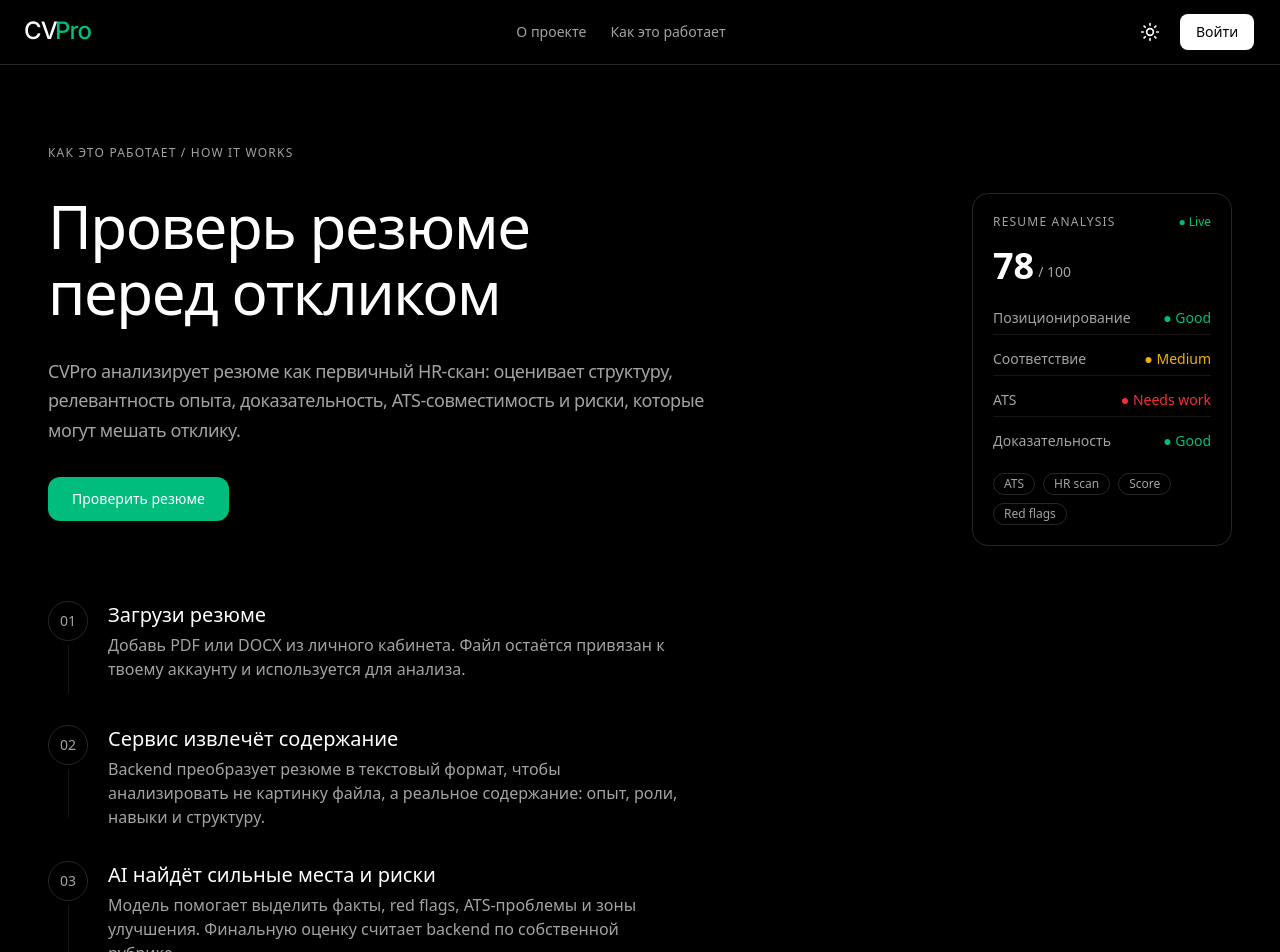
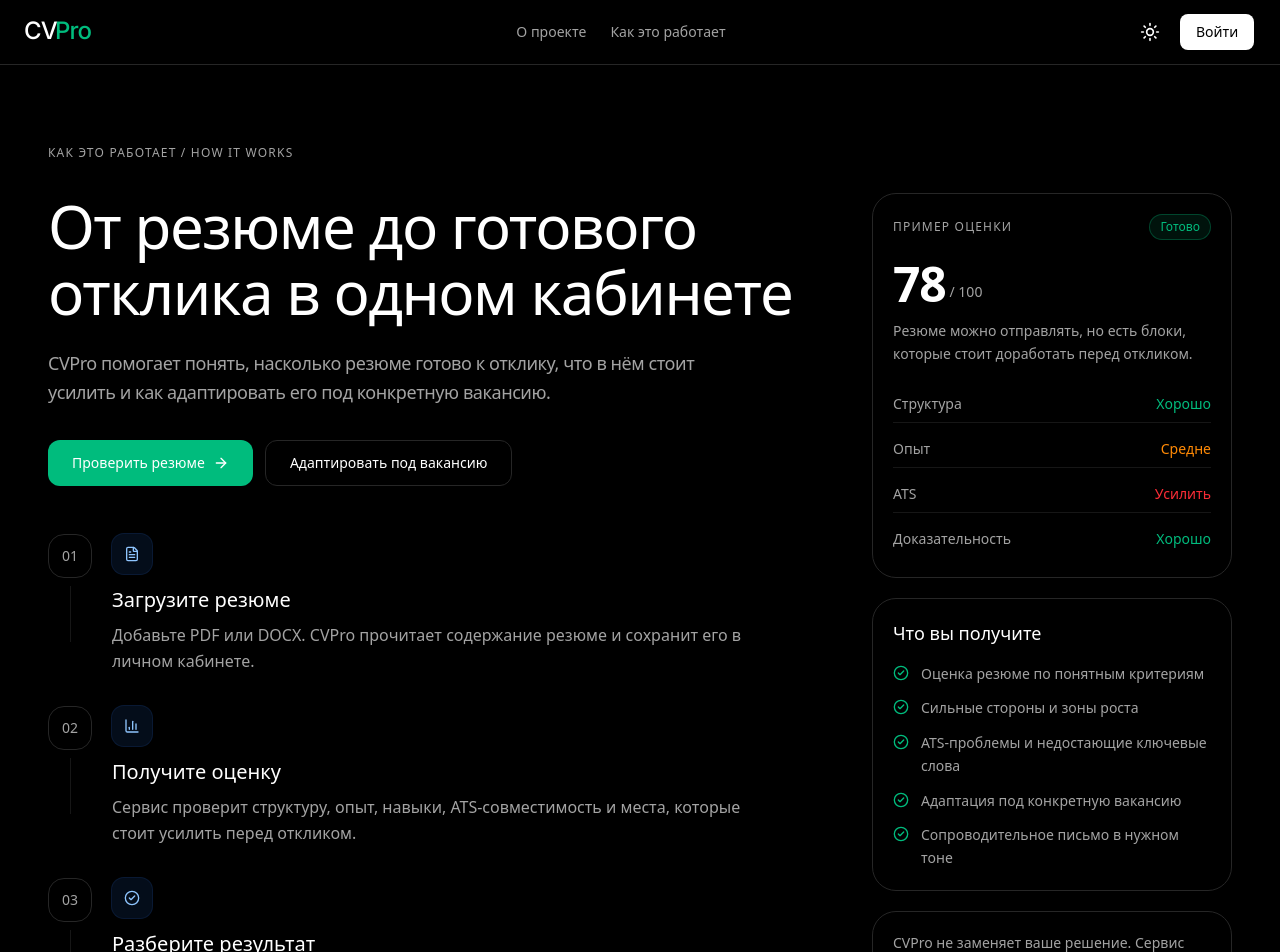
Before and after one commit to 0su0000000i17/CV, a Next.js app in the folder frontend/: page /how-it-works in a window 1280 px wide. Shown: the top 952 px of the page. Built offline with nearby package versions, Linux system fonts and the light colour scheme; no server answers.

Commit message:
Rewrite how it works page for product launch

```diff
--- a/frontend/app/how-it-works/page.tsx
+++ b/frontend/app/how-it-works/page.tsx
@@ -1,57 +1,83 @@
 import Link from 'next/link';
-import { title } from 'process';
+import {
+  ArrowRight,
+  BarChart3,
+  CheckCircle2,
+  FileText,
+  ShieldCheck,
+  Target,
+} from 'lucide-react';
+import type { LucideIcon } from 'lucide-react';
 
-type MetricStatus = 'good' | 'medium' | 'needs work';
+type MetricStatus = 'good' | 'medium' | 'needsWork';
 
-const metrics: { label: string; status: MetricStatus }[] = [
-  { label: 'Позиционирование', status: 'good' },
-  { label: 'Соответствие', status: 'medium' },
-  { label: 'ATS', status: 'needs work' },
-  { label: 'Доказательность', status: 'good' },
+type Step = {
+  number: string;
+  title: string;
+  description: string;
+  icon: LucideIcon;
+};
+
+const steps: Step[] = [
+  {
+    number: '01',
+    title: 'Загрузите резюме',
+    description:
+      'Добавьте PDF или DOCX. CVPro прочитает содержание резюме и сохранит его в личном кабинете.',
+    icon: FileText,
+  },
+  {
+    number: '02',
+    title: 'Получите оценку',
+    description:
+      'Сервис проверит структуру, опыт, навыки, ATS-совместимость и места, которые стоит усилить перед откликом.',
+    icon: BarChart3,
+  },
+  {
+    number: '03',
+    title: 'Разберите результат',
+    description:
+      'В отчёте будет общий score, детализация по блокам и конкретные рекомендации без технической терминологии.',
+    icon: CheckCircle2,
+  },
+  {
+    number: '04',
+    title: 'Адаптируйте под вакансию',
+    description:
+      'Вставьте описание вакансии — CVPro подготовит новую версию резюме под требования работодателя.',
+    icon: Target,
+  },
+  {
+    number: '05',
+    title: 'Скачайте готовый файл',
+    description:
+      'Исходное резюме останется без изменений. Новую версию можно проверить, отредактировать и скачать.',
+    icon: ShieldCheck,
+  },
+];
+
+const metrics: { label: string; value: string; status: MetricStatus }[] = [
+  { label: 'Структура', value: 'Хорошо', status: 'good' },
+  { label: 'Опыт', value: 'Средне', status: 'medium' },
+  { label: 'ATS', value: 'Усилить', status: 'needsWork' },
+  { label: 'Доказательность', value: 'Хорошо', status: 'good' },
 ];
 
 const statusColor: Record<MetricStatus, string> = {
   good: 'text-emerald-500',
-  medium: 'text-yellow-500',
-  'needs work': 'text-red-500',
+  medium: 'text-orange-400',
+  needsWork: 'text-red-500',
 };
 
+const resultItems = [
+  'Оценка резюме по понятным критериям',
+  'Сильные стороны и зоны роста',
+  'ATS-проблемы и недостающие ключевые слова',
+  'Адаптация под конкретную вакансию',
+  'Сопроводительное письмо в нужном тоне',
+];
+
 export default function HowItWorksPage() {
-  const steps = [
-    {
-      number: '01',
-      title: 'Загрузи резюме',
-      description:
-        'Добавь PDF или DOCX из личного кабинета. Файл остаётся привязан к твоему аккаунту и используется для анализа.',
-    },
-    {
-      number: '02',
-      title: 'Сервис извлечёт содержание',
-      description:
-        'Backend преобразует резюме в текстовый формат, чтобы анализировать не картинку файла, а реальное содержание: опыт, роли, навыки и структуру.',
-    },
-    {
-      number: '03',
-      title: 'AI найдёт сильные места и риски',
-      description:
-        'Модель помогает выделить факты, red flags, ATS-проблемы и зоны улучшения. Финальную оценку считает backend по собственной рубрике.',
-    },
-
-    {
-      number: '04',
-      title: 'Адаптируй резюме под вакансию',
-      description:
-        'Выбери резюме, вставь ссылку на вакансию — сервис создаст новую версию, которая точнее попадает в требования работодателя. Исходный файл останется без изменений.',
-    },
-
-    {
-      number: '05',
-      title: 'Получишь понятный результат',
-      description:
-        'В личном кабинете появится итоговая оценка, детализация по метрикам и рекомендации, что стоит усилить перед откликом.',
-    },
-  ];
-
   return (
     <div className="flex flex-1 flex-col">
       <div className="flex-1">
@@ -59,110 +85,144 @@ export default function HowItWorksPage() {
           Как это работает / How it works
         </p>
 
-        <div className="grid grid-cols-1 gap-6 lg:grid-cols-[2fr_auto] lg:gap-12">
-          <div className="space-y-8">
-            <h1 className="text-4xl font-normal leading-[1.1] tracking-tight text-foreground sm:text-5xl md:text-6xl">
-              Проверь резюме <br />
+        <section className="grid grid-cols-1 gap-8 lg:grid-cols-[minmax(0,1fr)_360px] lg:gap-12">
+          <div>
+            <h1 className="max-w-4xl text-4xl font-normal leading-[1.1] tracking-tight text-foreground sm:text-5xl md:text-6xl">
+              От резюме до готового отклика{' '}
               <span className="font-medium text-foreground">
-                перед откликом
+                в одном кабинете
               </span>
             </h1>
 
-            <p className="max-w-2xl text-base font-light leading-relaxed tracking-tight text-muted-foreground md:text-lg">
-              CVPro анализирует резюме как первичный HR-скан: оценивает
-              структуру, релевантность опыта, доказательность, ATS-совместимость
-              и риски, которые могут мешать отклику.
+            <p className="mt-6 max-w-2xl text-base font-light leading-relaxed tracking-tight text-muted-foreground md:text-lg">
+              CVPro помогает понять, насколько резюме готово к отклику, что в
+              нём стоит усилить и как адаптировать его под конкретную вакансию.
             </p>
 
-            <Link
-              href="/dashboard/analyze"
-              className="inline-block rounded-xl bg-emerald-500 px-6 py-3 text-sm font-medium text-white transition-colors hover:bg-emerald-600"
-            >
-              Проверить резюме
-            </Link>
+            <div className="mt-8 flex flex-col gap-3 sm:flex-row sm:flex-wrap">
+              <Link
+                href="/dashboard/analyze"
+                className="inline-flex items-center justify-center gap-2 rounded-xl bg-emerald-500 px-6 py-3 text-sm font-medium text-white transition-colors hover:bg-emerald-600"
+              >
+                Проверить резюме
+                <ArrowRight className="h-4 w-4" />
+              </Link>
 
-            <div className="mt-12 space-y-8">
-              {steps.map((step, index) => (
-                <div key={step.number} className="flex gap-5">
-                  <div className="flex flex-col items-center">
-                    <div className="flex h-10 w-10 items-center justify-center rounded-full border border-border text-sm font-medium text-muted-foreground">
-                      {step.number}
+              <Link
+                href="/dashboard/adapt"
+                className="inline-flex items-center justify-center rounded-xl border border-border px-6 py-3 text-sm font-medium text-foreground transition-colors hover:bg-muted"
+              >
+                Адаптировать под вакансию
+              </Link>
+            </div>
+
+            <div className="mt-12 space-y-6">
+              {steps.map((step, index) => {
+                const Icon = step.icon;
+
+                return (
+                  <div key={step.number} className="flex gap-5">
+                    <div className="flex flex-col items-center">
+                      <div className="flex h-11 w-11 items-center justify-center rounded-2xl border border-border bg-card text-sm font-medium text-muted-foreground">
+                        {step.number}
+                      </div>
+
+                      {index < steps.length - 1 ? (
+                        <div className="mt-2 h-14 w-px bg-border/60" />
+                      ) : null}
                     </div>
-                    {index < steps.length - 1 && (
-                      <div className="mt-1 h-12 w-px bg-border/60" />
-                    )}
+
+                    <div className="min-w-0 pb-2">
+                      <div className="mb-3 flex h-10 w-10 items-center justify-center rounded-xl bg-blue-500/10 text-blue-300 ring-1 ring-blue-500/20">
+                        <Icon className="h-4 w-4" />
+                      </div>
+
+                      <h2 className="text-lg font-medium text-foreground sm:text-xl">
+                        {step.title}
+                      </h2>
+
+                      <p className="mt-2 max-w-2xl text-sm leading-relaxed text-muted-foreground sm:text-base">
+                        {step.description}
+                      </p>
+                    </div>
                   </div>
-
-                  <div>
-                    <h3 className="text-lg font-medium text-foreground sm:text-xl">
-                      {step.title}
-                    </h3>
-                    <p className="mt-1 max-w-xl text-sm text-muted-foreground sm:text-base">
-                      {step.description}
-                    </p>
-                  </div>
-                </div>
-              ))}
+                );
+              })}
             </div>
           </div>
 
-          <div className="flex flex-col items-start justify-start gap-6 pt-1 lg:pt-0">
-            <div className="w-full max-w-[260px] rounded-2xl border border-border bg-background p-5">
-              <div className="flex items-center justify-between">
+          <aside className="space-y-5 lg:sticky lg:top-24 lg:self-start">
+            <div className="rounded-3xl border border-border bg-card/60 p-5">
+              <div className="flex items-center justify-between gap-4">
                 <p className="text-xs font-medium uppercase tracking-widest text-muted-foreground">
-                  Resume analysis
+                  Пример оценки
                 </p>
-                <span className="text-xs font-medium text-emerald-500">
-                  ● Live
+
+                <span className="rounded-full border border-emerald-500/30 bg-emerald-500/10 px-2.5 py-1 text-xs font-medium text-emerald-500">
+                  Готово
                 </span>
               </div>
 
-              <div className="mt-4 flex items-end gap-1">
-                <span className="text-4xl font-semibold text-foreground">
+              <div className="mt-5 flex items-end gap-1">
+                <span className="text-5xl font-semibold tracking-tight text-foreground">
                   78
                 </span>
-                <span className="pb-1 text-sm text-muted-foreground">
+
+                <span className="pb-1.5 text-sm text-muted-foreground">
                   / 100
                 </span>
               </div>
 
-              <div className="mt-4 space-y-2">
+              <p className="mt-3 text-sm leading-relaxed text-muted-foreground">
+                Резюме можно отправлять, но есть блоки, которые стоит доработать
+                перед откликом.
+              </p>
+
+              <div className="mt-5 space-y-2">
                 {metrics.map((metric) => (
                   <div
                     key={metric.label}
-                    className="flex items-center justify-between border-b border-border/60 py-1.5 last:border-0"
+                    className="flex items-center justify-between border-b border-border/60 py-2 last:border-0"
                   >
                     <span className="text-sm text-muted-foreground">
                       {metric.label}
                     </span>
+
                     <span
                       className={`text-sm font-medium ${statusColor[metric.status]}`}
                     >
-                      {metric.status === 'good' && '● Good'}
-                      {metric.status === 'medium' && '● Medium'}
-                      {metric.status === 'needs work' && '● Needs work'}
+                      {metric.value}
                     </span>
                   </div>
                 ))}
               </div>
+            </div>
 
-              <div className="mt-4 flex flex-wrap gap-2">
-                <span className="rounded-full border border-border px-2.5 py-0.5 text-xs text-muted-foreground">
-                  ATS
-                </span>
-                <span className="rounded-full border border-border px-2.5 py-0.5 text-xs text-muted-foreground">
-                  HR scan
-                </span>
-                <span className="rounded-full border border-border px-2.5 py-0.5 text-xs text-muted-foreground">
-                  Score
-                </span>
-                <span className="rounded-full border border-border px-2.5 py-0.5 text-xs text-muted-foreground">
-                  Red flags
-                </span>
+            <div className="rounded-3xl border border-border bg-background p-5">
+              <h2 className="text-lg font-medium text-foreground">
+                Что вы получите
+              </h2>
+
+              <div className="mt-4 space-y-3">
+                {resultItems.map((item) => (
+                  <div key={item} className="flex items-start gap-3">
+                    <CheckCircle2 className="mt-0.5 h-4 w-4 shrink-0 text-emerald-500" />
+                    <p className="text-sm leading-relaxed text-muted-foreground">
+                      {item}
+                    </p>
+                  </div>
+                ))}
               </div>
             </div>
-          </div>
-        </div>
+
+            <div className="rounded-3xl border border-border bg-card/60 p-5">
+              <p className="text-sm leading-relaxed text-muted-foreground">
+                CVPro не заменяет ваше решение. Сервис помогает быстрее увидеть
+                слабые места резюме и подготовить более точный отклик.
+              </p>
+            </div>
+          </aside>
+        </section>
       </div>
     </div>
   );
```
